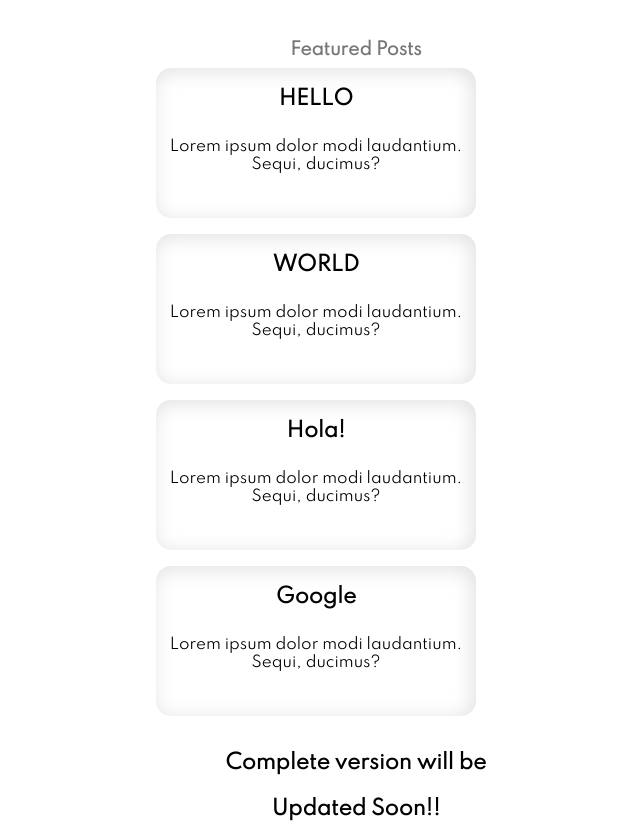
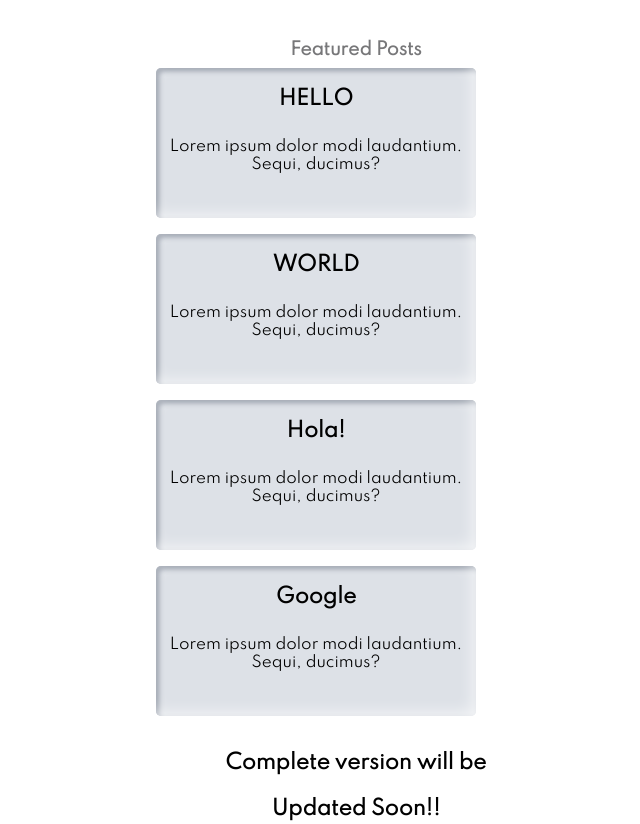
Before and after one commit to sulemanbalde/gatsby-sidedrawer, a Gatsby site: page /skills in a window 1280 px wide. Shown: the top 824 px of the page, without its empty margins (284-924 px from the left). Built offline with nearby package versions, Linux system fonts and the light colour scheme; Gatsby itself is replaced by a stand-in of ours.

Commit message:
bg color change

```diff
--- a/src/components/sidebar.js
+++ b/src/components/sidebar.js
@@ -1,6 +1,6 @@
 import React from "react"
 import "../components/styles/sidebar.css"
-import { stack as Menu } from "react-burger-menu"
+import { slide as Menu } from "react-burger-menu"
 import { TiStarOutline as star } from "react-icons/fa"
 
 export default function sidebar() {
--- a/src/components/styles/index.css
+++ b/src/components/styles/index.css
@@ -5,6 +5,7 @@
 body {
   background-color: #f7f6f6;
   background-color:#fff ;
+  background-color:#dde1e7 ;
 }
 .landingPage{
   height:54vh;
@@ -29,6 +30,7 @@
   left: 50%;
   transform: translate(-50%, -50%);
   z-index: 2;
+
 }
 .my-ame {
   margin: 0;
--- a/src/components/styles/skills.css
+++ b/src/components/styles/skills.css
@@ -6,11 +6,12 @@
   /* margin-left: 30%; */
   background-color: #fff;
   box-shadow:inset -3px 3px 20px rgba(211, 211, 211, 0.7);
-
-  /* box-shadow: -3px -3px 7px #ffffffb2, 3px 3px 5px rgba(94, 104, 121, 0.945); */
   border-radius: 15px;
   text-align: center;
   margin-top: 0;
+  background: #dde1e7;
+	border-radius: 5px;
+	box-shadow: inset -3px -3px 15px #ffffffb0,inset 3px 3px 5px rgba(94, 104, 121, 0.692);
 }
 .container {
   display: grid;
```
